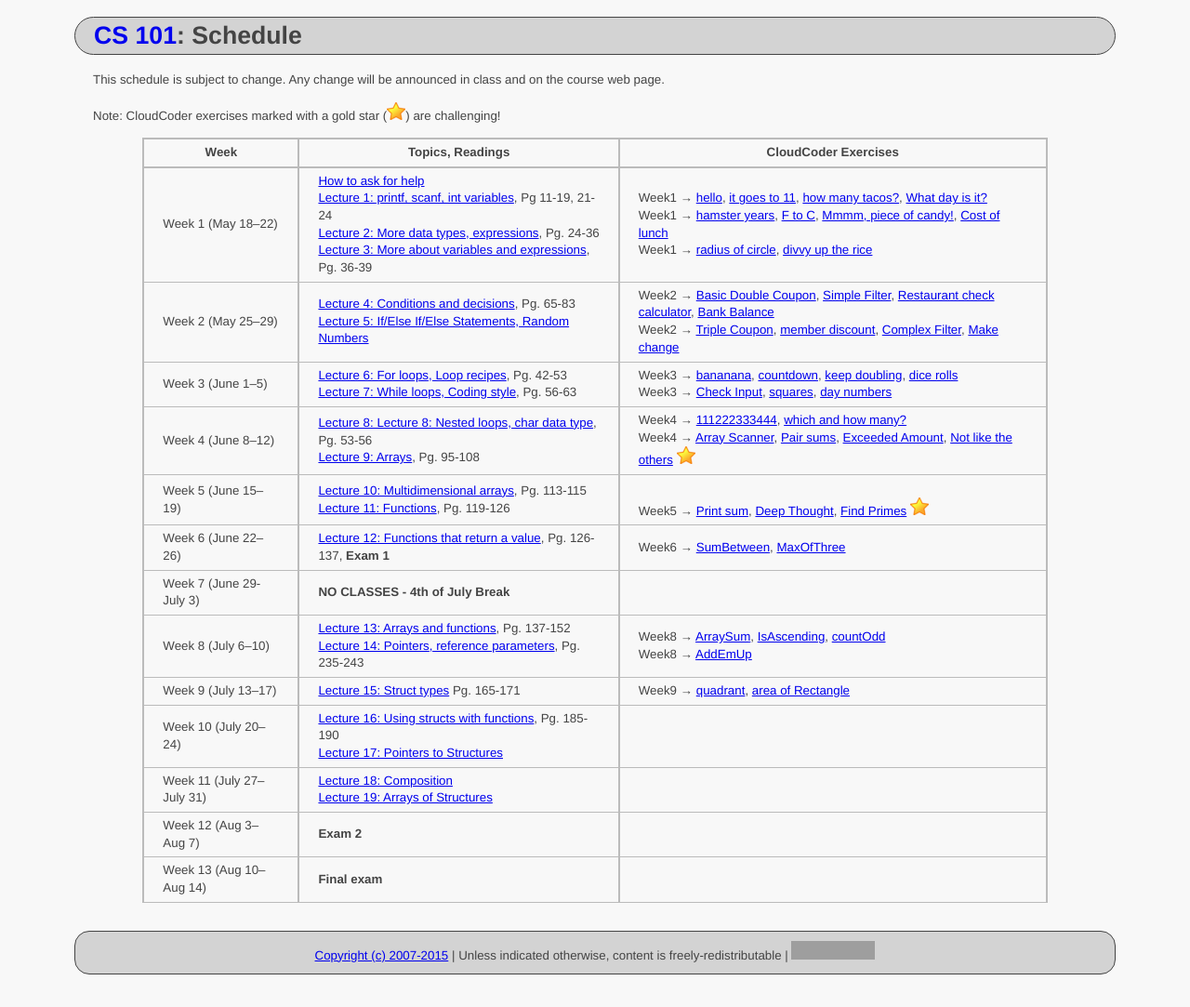
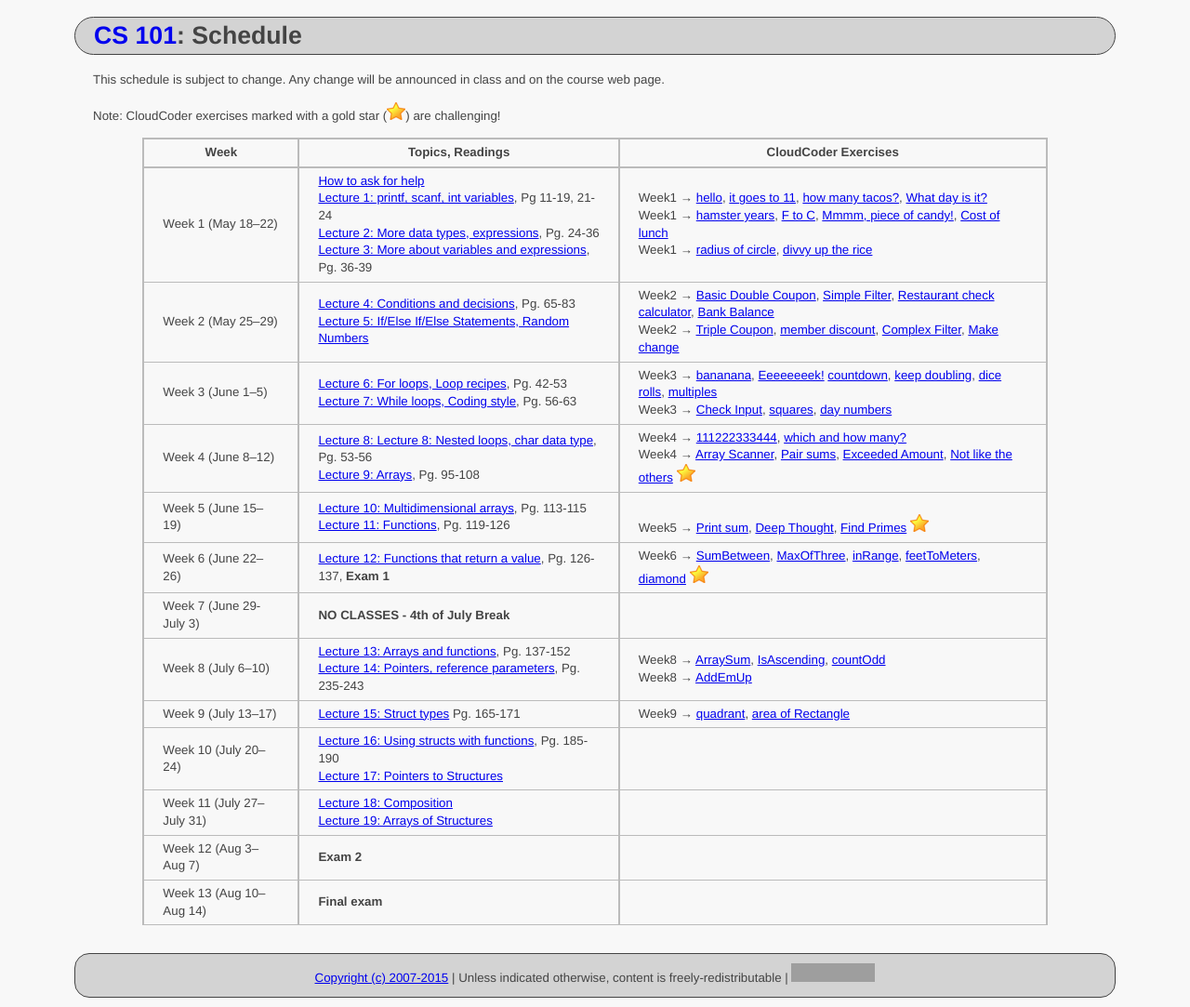
Before and after one commit to ycpcs/cs101-summer2015, a Jekyll site: the page built from schedule.md, in a window 1280 px wide. Shown: the whole page at 93% size. Built offline with Jekyll 4.4.1, drawn with Linux system fonts in a browser that asks for light colours; Markdown is read by kramdown in place of the engine named in the settings; before the commit the page ends 1058 px from its top, so only the background shows below that; some of the changed lines change nothing that is shown; grey boxes are pictures that could not be loaded.

Commit message:
more exercises

```diff
--- a/schedule.md
+++ b/schedule.md
@@ -11,10 +11,10 @@ Note: CloudCoder exercises marked with a gold star (<img src="{{site.url}}/img/g
 > ---- | ---------------- | --------------------
 > Week 1 (May 18&ndash;22) | [How to ask for help](http://faculty.ycp.edu/~dhovemey/askingForHelp.html) <br> [Lecture 1: printf, scanf, int variables](lectures/lecture01.html), Pg 11-19, 21-24 <br> [Lecture 2: More data types, expressions](lectures/lecture02.html), Pg. 24-36 <br> [Lecture 3: More about variables and expressions](lectures/lecture03.html), Pg. 36-39 | Week1 &rarr; [hello](https://cs.ycp.edu/cloudcoder/#exercise?c=9,p=263), [it goes to 11](https://cs.ycp.edu/cloudcoder/#exercise?c=9,p=264), [how many tacos?](https://cs.ycp.edu/cloudcoder/#exercise?c=9,p=265), [What day is it?](https://cs.ycp.edu/cloudcoder/#exercise?c=9,p=266) <br> Week1 &rarr; [hamster years](https://cs.ycp.edu/cloudcoder/#exercise?c=9,p=267), [F to C](https://cs.ycp.edu/cloudcoder/#exercise?c=9,p=268), [Mmmm, piece of candy!](https://cs.ycp.edu/cloudcoder/#exercise?c=9,p=269), [Cost of lunch](https://cs.ycp.edu/cloudcoder/#exercise?c=9,p=270) <br> Week1 → [radius of circle](https://cs.ycp.edu/cloudcoder/#exercise?c=9,p=271), [divvy up the rice](https://cs.ycp.edu/cloudcoder/#exercise?c=9,p=272)
 > Week 2 (May 25&ndash;29) | [Lecture 4: Conditions and decisions](lectures/lecture04.html), Pg. 65-83 <br> [Lecture 5: If/Else If/Else Statements, Random Numbers](lectures/lecture05.html) | Week2 → [Basic Double Coupon](https://cs.ycp.edu/cloudcoder/#exercise?c=9,p=273), [Simple Filter](https://cs.ycp.edu/cloudcoder/#exercise?c=9,p=274), [Restaurant check calculator](https://cs.ycp.edu/cloudcoder/#exercise?c=9,p=276), [Bank Balance](https://cs.ycp.edu/cloudcoder/#exercise?c=9,p=275) <br> Week2 &rarr; [Triple Coupon](https://cs.ycp.edu/cloudcoder/#exercise?c=9,p=277), [member discount](https://cs.ycp.edu/cloudcoder/#exercise?c=9,p=278), [Complex Filter](https://cs.ycp.edu/cloudcoder/#exercise?c=9,p=279), [Make change](https://cs.ycp.edu/cloudcoder/#exercise?c=9,p=310)
-> Week 3 (June 1&ndash;5) | [Lecture 6: For loops, Loop recipes](lectures/lecture06.html), Pg. 42-53 <br> [Lecture 7: While loops, Coding style](lectures/lecture07.html), Pg. 56-63 | Week3 &rarr; [bananana](https://cs.ycp.edu/cloudcoder/#exercise?c=9,p=280), [countdown](https://cs.ycp.edu/cloudcoder/#exercise?c=9,p=281), [keep doubling](https://cs.ycp.edu/cloudcoder/#exercise?c=9,p=282), [dice rolls](https://cs.ycp.edu/cloudcoder/#exercise?c=9,p=311) <br> Week3 &rarr; [Check Input](https://cs.ycp.edu/cloudcoder/#exercise?c=9,p=283), [squares](https://cs.ycp.edu/cloudcoder/#exercise?c=9,p=284), [day numbers](https://cs.ycp.edu/cloudcoder/#exercise?c=9,p=285)
+> Week 3 (June 1&ndash;5) | [Lecture 6: For loops, Loop recipes](lectures/lecture06.html), Pg. 42-53 <br> [Lecture 7: While loops, Coding style](lectures/lecture07.html), Pg. 56-63 | Week3 &rarr; [bananana](https://cs.ycp.edu/cloudcoder/#exercise?c=9,p=280), [Eeeeeeeek!](https://cs.ycp.edu/cloudcoder/#exercise?c=9,p=309) [countdown](https://cs.ycp.edu/cloudcoder/#exercise?c=9,p=281), [keep doubling](https://cs.ycp.edu/cloudcoder/#exercise?c=9,p=282), [dice rolls](https://cs.ycp.edu/cloudcoder/#exercise?c=9,p=311), [multiples](https://cs.ycp.edu/cloudcoder/#exercise?c=9,p=306) <br> Week3 &rarr; [Check Input](https://cs.ycp.edu/cloudcoder/#exercise?c=9,p=283), [squares](https://cs.ycp.edu/cloudcoder/#exercise?c=9,p=284), [day numbers](https://cs.ycp.edu/cloudcoder/#exercise?c=9,p=285)
 > Week 4 (June 8&ndash;12) | [Lecture 8: Lecture 8: Nested loops, char data type](lectures/lecture08.html), Pg. 53-56 <br> [Lecture 9: Arrays](lectures/lecture09.html), Pg. 95-108 | Week4 &rarr; [111222333444](https://cs.ycp.edu/cloudcoder/#exercise?c=9,p=286), [which and how many?](https://cs.ycp.edu/cloudcoder/#exercise?c=9,p=287) <br> Week4 &rarr; [Array Scanner](https://cs.ycp.edu/cloudcoder/#exercise?c=9,p=288), [Pair sums](https://cs.ycp.edu/cloudcoder/#exercise?c=9,p=289), [Exceeded Amount](https://cs.ycp.edu/cloudcoder/#exercise?c=9,p=290), [Not like the others](https://cs.ycp.edu/cloudcoder/#exercise?c=9,p=291) <img src="{{site.url}}/img/goldstar-tiny.png" />
 > Week 5 (June 15&ndash;19) |   [Lecture 10: Multidimensional arrays](lectures/lecture10.html), Pg. 113-115 <br> [Lecture 11: Functions](lectures/lecture11.html), Pg. 119-126 | <br> Week5 &rarr; [Print sum](https://cs.ycp.edu/cloudcoder/#exercise?c=9,p=292), [Deep Thought](https://cs.ycp.edu/cloudcoder/#exercise?c=9,p=293), [Find Primes](https://cs.ycp.edu/cloudcoder/#exercise?c=9,p=294) <img src="{{site.url}}/img/goldstar-tiny.png" />
-> Week 6 (June 22&ndash;26) |  [Lecture 12: Functions that return a value](lectures/lecture12.html), Pg. 126-137, **Exam 1** | Week6 &rarr; [SumBetween](https://cs.ycp.edu/cloudcoder/#exercise?c=9,p=298), [MaxOfThree](https://cs.ycp.edu/cloudcoder/#exercise?c=9,p=299)
+> Week 6 (June 22&ndash;26) |  [Lecture 12: Functions that return a value](lectures/lecture12.html), Pg. 126-137, **Exam 1** | Week6 &rarr; [SumBetween](https://cs.ycp.edu/cloudcoder/#exercise?c=9,p=298), [MaxOfThree](https://cs.ycp.edu/cloudcoder/#exercise?c=9,p=299), [inRange](https://cs.ycp.edu/cloudcoder/#exercise?c=9,p=317), [feetToMeters](https://cs.ycp.edu/cloudcoder/#exercise?c=9,p=316), [diamond](https://cs.ycp.edu/cloudcoder/#exercise?c=9,p=318) <img src="{{site.url}}/img/goldstar-tiny.png" />
 > Week 7 (June 29-July 3) | **NO CLASSES - 4th of July Break**|
 > Week 8 (July 6&ndash;10) | [Lecture 13: Arrays and functions](lectures/lecture13.html), Pg. 137-152 <br> [Lecture 14: Pointers, reference parameters](lectures/lecture14.html), Pg. 235-243 | Week8 &rarr; [ArraySum](https://cs.ycp.edu/cloudcoder/#exercise?c=9,p=295), [IsAscending](https://cs.ycp.edu/cloudcoder/#exercise?c=9,p=297), [countOdd](https://cs.ycp.edu/cloudcoder/#exercise?c=9,p=296) <br> Week8 &rarr; [AddEmUp](https://cs.ycp.edu/cloudcoder/#exercise?c=9,p=300)
 > Week 9 (July 13&ndash;17) |  [Lecture 15: Struct types](lectures/lecture15.html) Pg. 165-171 | Week9 &rarr; [quadrant](https://cs.ycp.edu/cloudcoder/#exercise?c=9,p=320), [area of Rectangle](https://cs.ycp.edu/cloudcoder/#exercise?c=9,p=324)
```
